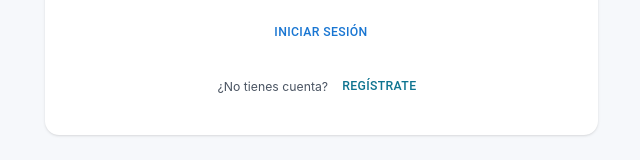
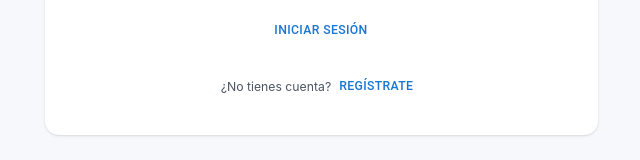
Before and after one commit to Ingenieria-En-Software-2/Frontend, a React (Vite) app: page / in a window 1280 px wide. Shown: the part 542-702 px from the top of the page, without its empty margins (319-959 px from the left). Built offline with nearby package versions, Linux system fonts and the light colour scheme; no server answers; what country-state-city would draw is missing.

Commit message:
minor bugfix regarding nested <a> nodes

```diff
--- a/src/modules/Auth/widgets/LogInWidget.tsx
+++ b/src/modules/Auth/widgets/LogInWidget.tsx
@@ -276,7 +276,7 @@ const LogInWidget = () => {
                 <div className={"w-full flex flex-row items-center justify-center mt-[1.5em]"}>
                   <p className={"text-sm text-gray-600"}>¿No tienes cuenta?</p>
                   <Button href={URL_SIGNUP} className={"ml-[0.5em] text-sm text-[#0e7490]"}>
-                    <a className={"ml-[0.5em] text-sm text-[#0e7490]"}>Regístrate</a>
+                    Regístrate
                   </Button>
                 </div>
               </form>
```
